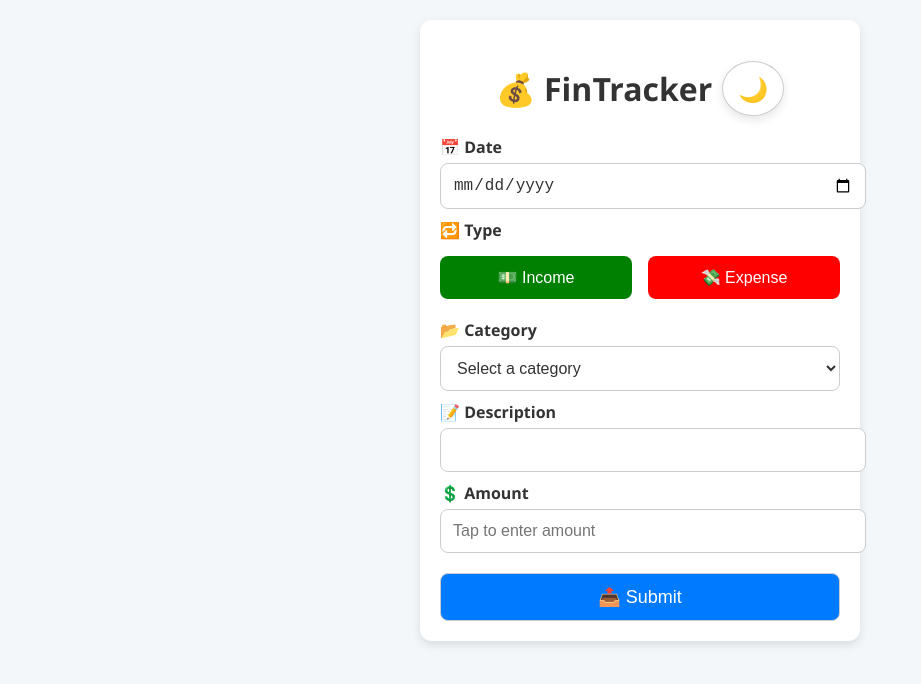
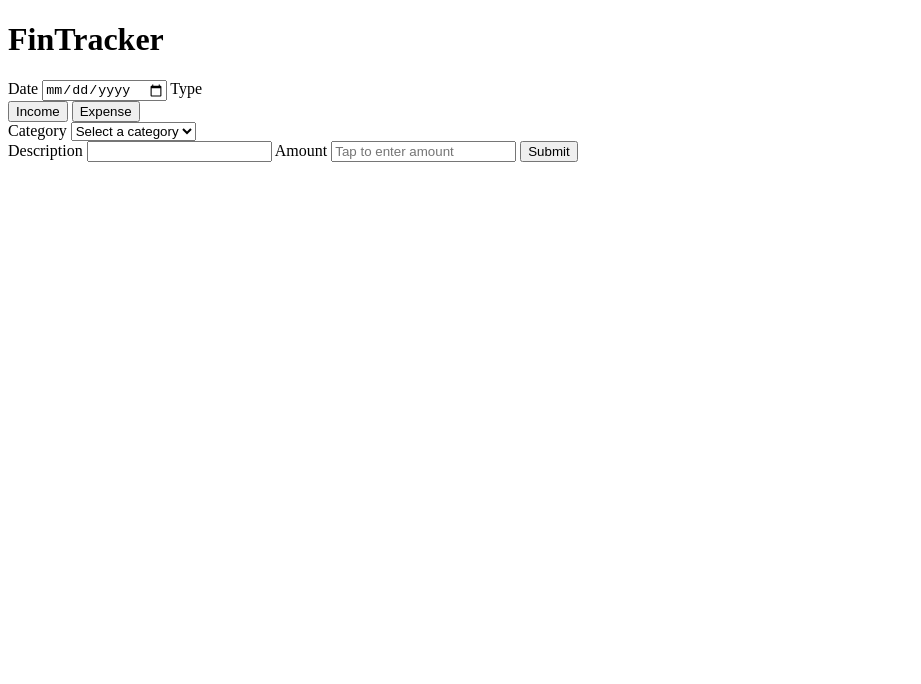
Before and after one commit to bforBhagya/financial-tracker, a plain HTML site: page index.html in a window 1280 px wide. Shown: the whole page, without its empty margins (0-921 px from the left). Drawn offline with Linux system fonts and the light colour scheme.

Commit message:
Update index.html

```diff
--- a/index.html
+++ b/index.html
@@ -3,246 +3,55 @@
 <head>
   <meta charset="UTF-8" />
   <meta name="viewport" content="width=device-width, initial-scale=1.0"/>
-  <title>FinTracker 💰</title>
-  <style>
-    :root {
-      --bg-light: #f4f7fa;
-      --bg-dark: #1f1f1f;
-      --text-light: #333;
-      --text-dark: #f4f7fa;
-      --button-light: #007bff;
-      --button-dark: #007bff;
-      --input-light: #fff;
-      --input-dark: #333;
-      --input-border-light: #ccc;
-      --input-border-dark: #555;
-      --card-light: #fff;
-      --card-dark: #444;
-    }
-
-    body {
-      font-family: 'Segoe UI', sans-serif;
-      background: var(--bg-light);
-      margin: 0;
-      padding: 20px;
-      color: var(--text-light);
-      transition: background 0.3s ease, color 0.3s ease;
-    }
-
-    body.dark {
-      background: var(--bg-dark);
-      color: var(--text-dark);
-    }
-
-    .container {
-      max-width: 400px;
-      margin: auto;
-      background: var(--card-light);
-      padding: 20px;
-      border-radius: 12px;
-      box-shadow: 0 4px 10px rgba(0,0,0,0.1);
-      transition: background 0.3s ease;
-    }
-
-    .container.dark {
-      background: var(--card-dark);
-    }
-
-    h1 {
-      text-align: center;
-      margin-bottom: 20px;
-      display: flex;
-      justify-content: center;
-      align-items: center;
-    }
-
-    #themeToggle {
-      margin-left: 10px;
-      cursor: pointer;
-      font-size: 24px;
-      background-color: #fff;
-      border: 1px solid #ccc;
-      padding: 10px 15px;
-      border-radius: 50%;
-      box-shadow: 0 4px 10px rgba(0, 0, 0, 0.1);
-    }
-
-    body.dark #themeToggle {
-      background-color: #333;
-      color: #fff;
-    }
-
-    label {
-      font-weight: bold;
-      display: block;
-      margin-top: 10px;
-    }
-
-    input, select, button {
-      width: 100%;
-      padding: 12px;
-      margin-top: 5px;
-      border-radius: 8px;
-      font-size: 16px;
-      border: 1px solid var(--input-border-light);
-      background: var(--input-light);
-      color: var(--text-light);
-      transition: background 0.3s, border 0.3s, color 0.3s;
-    }
-
-    body.dark input, body.dark select, body.dark button {
-      background: var(--input-dark);
-      color: var(--text-dark);
-      border: 1px solid var(--input-border-dark);
-    }
-
-    button[type="submit"] {
-      background-color: var(--button-light);
-      color: white;
-      font-size: 18px;
-      display: flex;
-      align-items: center;
-      justify-content: center;
-      gap: 8px;
-      margin-top: 20px;
-    }
-
-    body.dark button[type="submit"] {
-      background-color: var(--button-dark);
-    }
-
-    .type-btns {
-      display: flex;
-      justify-content: space-between;
-      margin: 10px 0;
-    }
-
-    .type-btns button {
-      width: 48%;
-      padding: 12px;
-      font-size: 16px;
-      border: none;
-      border-radius: 8px;
-      color: white;
-      cursor: pointer;
-    }
-
-    .income-btn {
-      background-color: green;
-    }
-
-    .expense-btn {
-      background-color: red;
-    }
-
-    #categoryContainer {
-      margin-top: 20px;
-    }
-
-    #categoryContainer.expense {
-      display: block;
-    }
-
-    #categoryContainer.income {
-      display: block;
-    }
-
-    #numpad {
-      display: none;
-      position: fixed;
-      bottom: 10px;
-      left: 50%;
-      transform: translateX(-50%);
-      background: #1f1f1f;
-      padding: 15px;
-      border-radius: 12px;
-      box-shadow: 0 4px 10px rgba(0,0,0,0.5);
-      z-index: 999;
-    }
-
-    #numpad button {
-      font-size: 20px;
-      padding: 15px;
-      border: none;
-      border-radius: 8px;
-      background: #333;
-      color: white;
-    }
-
-    #numpad div {
-      display: grid;
-      grid-template-columns: repeat(3, 60px);
-      gap: 10px;
-      justify-content: center;
-    }
-
-    #numpad .num-btn {
-      font-size: 20px;
-      padding: 10px;
-    }
-
-    #numpad .amount-display {
-      font-size: 48px;
-      color: white;
-      text-align: center;
-      margin-bottom: 10px;
-    }
-
-    #numpad #closeNumpad {
-      background: #007bff;
-      margin-top: 10px;
-    }
-  </style>
+  <title>FinTracker</title>
 </head>
 <body>
   <div class="container">
-    <h1>💰 FinTracker
-      <span id="themeToggle" onclick="toggleTheme()">🌙</span>
-    </h1>
+    <h1>FinTracker</h1>
     <form id="financeForm">
-      <label for="date">📅 Date</label>
+      <label for="date">Date</label>
       <input type="date" id="date" name="date" value="" required />
 
-      <label for="type">🔁 Type</label>
+      <label for="type">Type</label>
       <div class="type-btns">
-        <button type="button" class="income-btn" onclick="setType('income')">💵 Income</button>
-        <button type="button" class="expense-btn" onclick="setType('expense')">💸 Expense</button>
+        <button type="button" class="income-btn" onclick="setType('income')">Income</button>
+        <button type="button" class="expense-btn" onclick="setType('expense')">Expense</button>
       </div>
 
-      <div id="categoryContainer" class="category-container">
-        <label for="category">📂 Category</label>
+      <div id="categoryContainer">
+        <label for="category">Category</label>
         <select id="category" required>
           <option value="">Select a category</option>
           <!-- Income Categories -->
-          <option class="income" value="salary">💼 Salary</option>
-          <option class="income" value="allowance">🧳 Allowance</option>
-          <option class="income" value="deposit">💳 Deposit</option>
-          <option class="income" value="loan_repay">💸 Loan Repay</option>
+          <option class="income" value="salary">Salary</option>
+          <option class="income" value="allowance">Allowance</option>
+          <option class="income" value="deposit">Deposit</option>
+          <option class="income" value="loan_repay">Loan Repay</option>
           <!-- Expense Categories -->
-          <option class="expense" value="food">🍔 Food</option>
-          <option class="expense" value="entertainment">🎮 Entertainment</option>
-          <option class="expense" value="clothes">👗 Clothes</option>
-          <option class="expense" value="investments">📈 Investments</option>
-          <option class="expense" value="bank_transfers">🏦 Bank Transfers</option>
-          <option class="expense" value="communication">📞 Communication</option>
-          <option class="expense" value="gifts">🎁 Gifts</option>
-          <option class="expense" value="vehicle">🚗 Vehicle</option>
-          <option class="expense" value="bills">📑 Bills</option>
+          <option class="expense" value="food">Food</option>
+          <option class="expense" value="entertainment">Entertainment</option>
+          <option class="expense" value="clothes">Clothes</option>
+          <option class="expense" value="investments">Investments</option>
+          <option class="expense" value="bank_transfers">Bank Transfers</option>
+          <option class="expense" value="communication">Communication</option>
+          <option class="expense" value="gifts">Gifts</option>
+          <option class="expense" value="vehicle">Vehicle</option>
+          <option class="expense" value="bills">Bills</option>
         </select>
       </div>
 
-      <label for="description">📝 Description</label>
+      <label for="description">Description</label>
       <input type="text" id="description" required />
 
-      <label for="amount">💲 Amount</label>
+      <label for="amount">Amount</label>
       <input type="text" id="amount" readonly placeholder="Tap to enter amount" required onclick="openNumpad()" />
 
-      <button type="submit">📤 Submit</button>
+      <button type="submit">Submit</button>
     </form>
   </div>
 
   <!-- Custom Number Pad -->
-  <div id="numpad">
+  <div id="numpad" style="display:none;">
     <div class="amount-display" id="amount-display">0</div>
     <div>
       <button class="num-btn">1</button>
@@ -254,18 +63,62 @@
       <button class="num-btn">7</button>
       <button class="num-btn">8</button>
       <button class="num-btn">9</button>
-      <button id="clearAmount">🧹</button>
+      <button id="clearAmount">Clear</button>
       <button class="num-btn">0</button>
-      <button id="backspace">←</button>
+      <button id="backspace">Backspace</button>
     </div>
-    <button id="closeNumpad">✔️ Enter</button>
+    <button id="closeNumpad">Enter</button>
   </div>
 
   <script>
-    let isDarkMode = false;
     let selectedType = "";
 
-    // Toggle Theme Function
-    function toggleTheme() {
-      isDarkMode = !isDarkMode;
-      document.body.classList
+    // Set Type (Income or Expense)
+    function setType(type) {
+      selectedType = type;
+      const categories = document.getElementById('category').children;
+      for (let i = 0; i < categories.length; i++) {
+        if (categories[i].classList.contains(type)) {
+          categories[i].style.display = "block";
+        } else {
+          categories[i].style.display = "none";
+        }
+      }
+    }
+
+    // Open the numpad
+    function openNumpad() {
+      document.getElementById('numpad').style.display = "block";
+    }
+
+    // Update the amount on the display
+    document.querySelectorAll('.num-btn').forEach(button => {
+      button.addEventListener('click', () => {
+        const display = document.getElementById('amount-display');
+        let currentAmount = display.innerText;
+        currentAmount = currentAmount === '0' ? '' : currentAmount;
+        display.innerText = currentAmount + button.innerText;
+      });
+    });
+
+    // Clear amount
+    document.getElementById('clearAmount').addEventListener('click', () => {
+      document.getElementById('amount-display').innerText = '0';
+    });
+
+    // Backspace
+    document.getElementById('backspace').addEventListener('click', () => {
+      const display = document.getElementById('amount-display');
+      let currentAmount = display.innerText;
+      display.innerText = currentAmount.slice(0, -1) || '0';
+    });
+
+    // Close numpad
+    document.getElementById('closeNumpad').addEventListener('click', () => {
+      const display = document.getElementById('amount-display').innerText;
+      document.getElementById('amount').value = display;
+      document.getElementById('numpad').style.display = "none";
+    });
+  </script>
+</body>
+</html>
```
